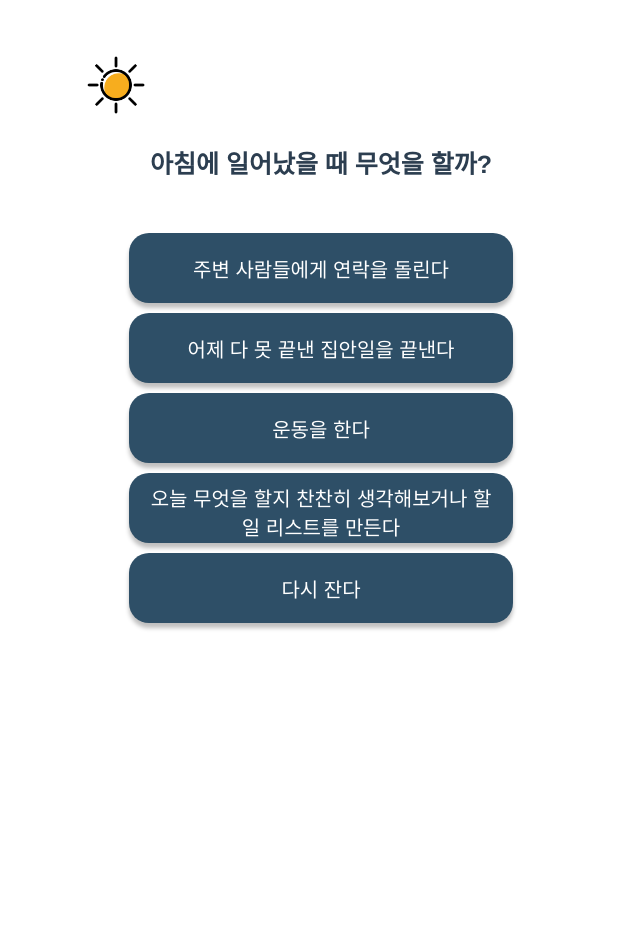
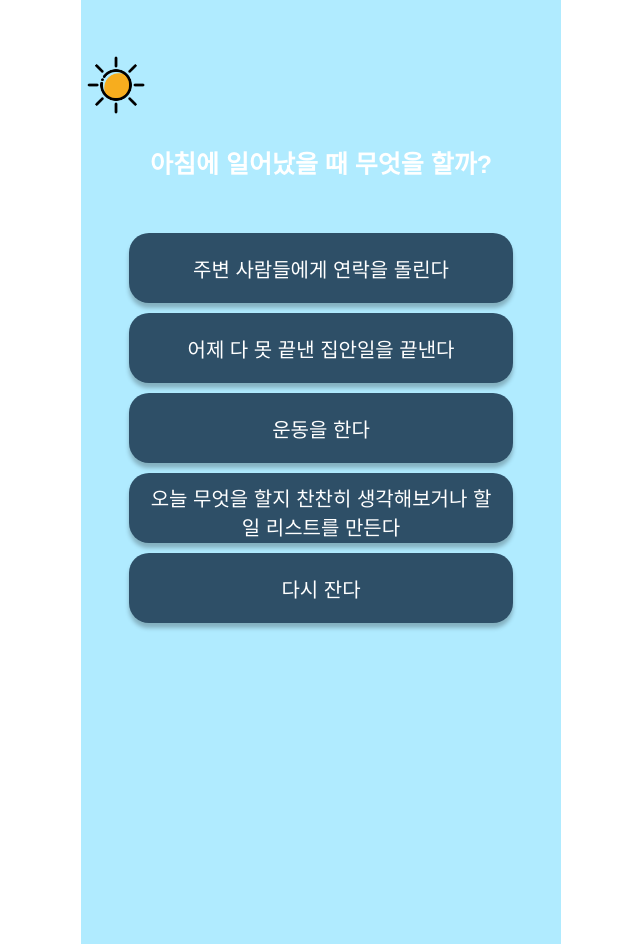
Before and after one commit to hytenic/Which-Electronic-Device-Am-I, a Vue app: page /#/question in a window 1280 px wide. Shown: the whole page, without its empty margins (319-959 px from the left). Before the commit the page ends 800 px from the top, so only its background shows below. Built offline with nearby package versions, Linux system fonts and the light colour scheme.

Commit message:
ADD : variable background color in Quenstion page

```diff
--- a/src/data/Questions.json
+++ b/src/data/Questions.json
@@ -35,6 +35,9 @@
       "sunYPosFrom": 88,
       "sunYPosTo": 50,
       "sunRotate": 0
+    },
+    "style": {
+      "backgroundColor": "#B0EBFF"
     }
   },
   {
@@ -67,6 +70,9 @@
       "sunYPosFrom": 50,
       "sunYPosTo": 22,
       "sunRotate": 0.1
+    },
+    "style": {
+      "backgroundColor": "#84E1FF"
     }
   },
   {
@@ -102,6 +108,9 @@
       "sunYPosFrom": 22,
       "sunYPosTo": 5,
       "sunRotate": 0.2
+    },
+    "style": {
+      "backgroundColor": "#77CFF1"
     }
   },
   {
@@ -138,6 +147,9 @@
       "sunYPosFrom": 5,
       "sunYPosTo": 0,
       "sunRotate": 0.3
+    },
+    "style": {
+      "backgroundColor": "#69BCE3"
     }
   },
   {
@@ -177,6 +189,9 @@
       "sunYPosFrom": 0,
       "sunYPosTo": 5,
       "sunRotate": 0.4
+    },
+    "style": {
+      "backgroundColor": "#4D96C7"
     }
   },
   {
@@ -215,6 +230,9 @@
       "sunYPosFrom": 5,
       "sunYPosTo": 22,
       "sunRotate": 0.5
+    },
+    "style": {
+      "backgroundColor": "#3171AB"
     }
   },
   {
@@ -253,6 +271,9 @@
       "sunYPosFrom": 22,
       "sunYPosTo": 50,
       "sunRotate": 0.6
+    },
+    "style": {
+      "backgroundColor": "#154B8E"
     }
   },
   {
@@ -286,6 +307,9 @@
       "sunYPosFrom": 50,
       "sunYPosTo": 88,
       "sunRotate": 0.7
+    },
+    "style": {
+      "backgroundColor": "#080E41"
     }
   }
 ]
--- a/src/views/Question.vue
+++ b/src/views/Question.vue
@@ -1,5 +1,5 @@
 <template>
-  <div class="container">
+  <div class="container" :style="`--img-background-color: ${getBGColor}`">
 
     <div v-for="index in totalQuestionCount" :key="index" >
       <transition name="sunrise">
@@ -78,6 +78,9 @@ export default {
     },
     getSunOrMoon: function () {
       return this.progress <= 5 ? require('@/assets/sun2.png') : require('@/assets/moon.png')
+    },
+    getBGColor: function () {
+      return this.questions[this.progress - 1].style.backgroundColor
     }
   }
 }
@@ -85,13 +88,14 @@ export default {
 
 <style>
 .container {
-  background-color: white;
-  max-height: 100vh;
+  background-color: var(--img-background-color);
+  height: 100vh;
   position: relative;
   padding: 30% 0 0;
 }
 
 .title {
+  color: white;
   font-size: 25px;
   font-weight: bold;
   padding: 0 10%;
@@ -125,7 +129,7 @@ export default {
 }
 
 .sunrise-enter-active {
-  transition: all 1.5s ease;
+  transition: all 1s ease;
 }
 
 </style>
```
